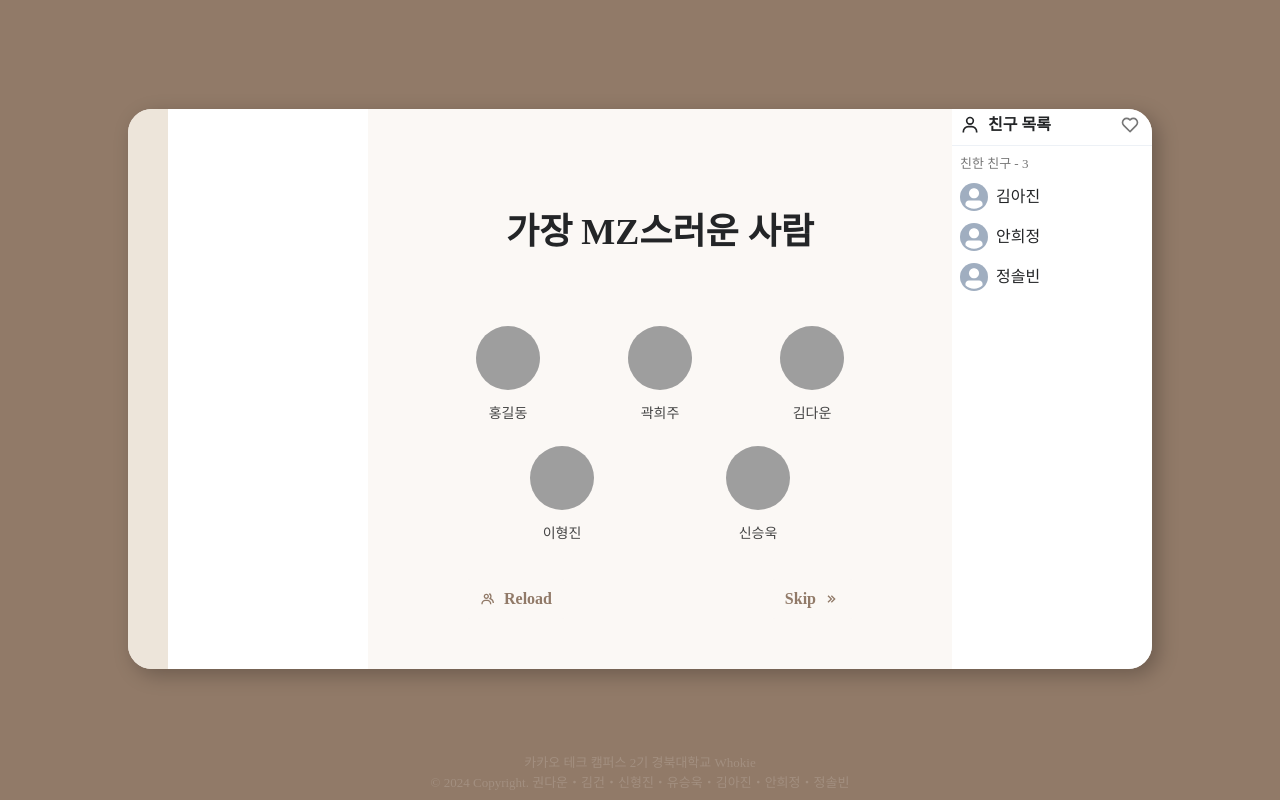
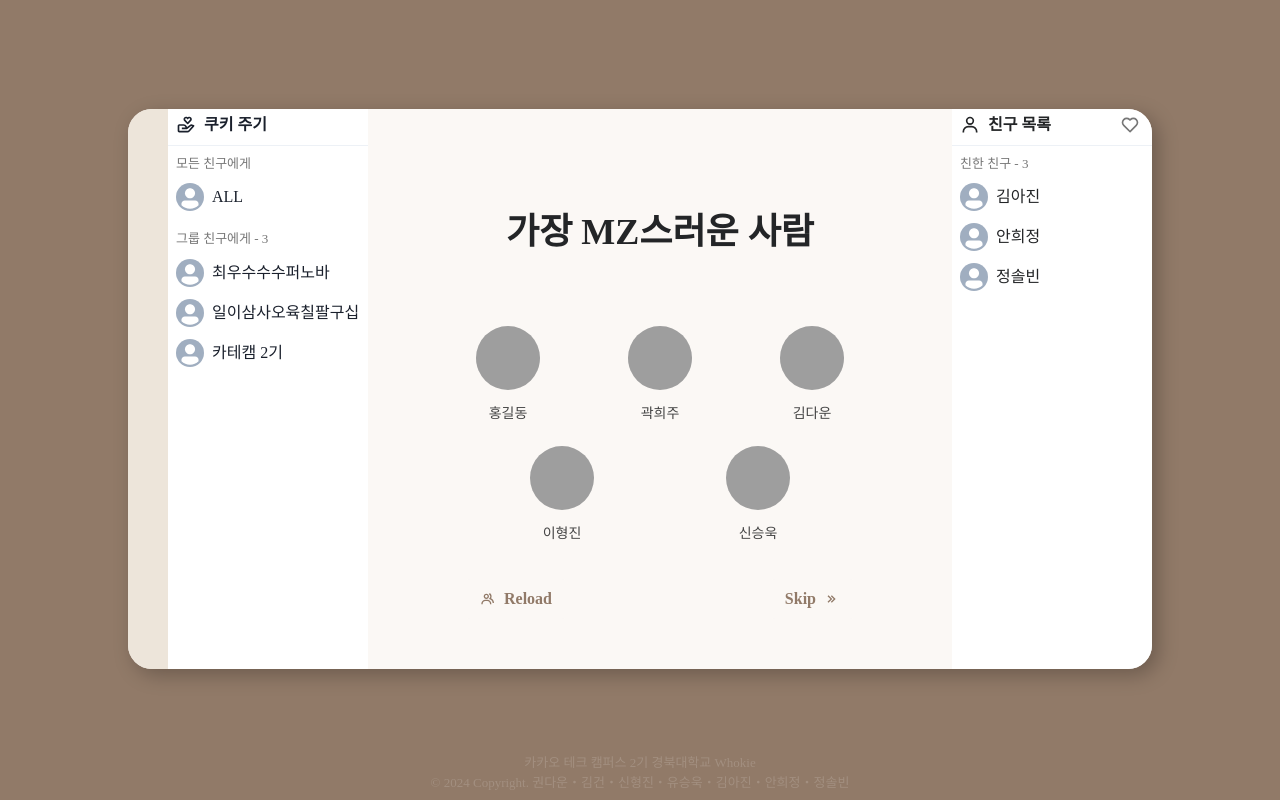
Before and after one commit to kakao-tech-campus-2nd-step3/Team6_FE, a React (Vite) app: page / in a window 1280 px wide. Built offline with nearby package versions, Linux system fonts and the light colour scheme; grey boxes are pictures that could not be loaded; a web font is replaced by a local one.

Commit message:
Feat(group): 그룹 섹션 UI 추가

```diff
--- /dev/null
+++ b/src/components/features/Layout/GroupSection/GroupHeader/index.tsx
@@ -0,0 +1,14 @@
+import { BiDonateHeart } from 'react-icons/bi'
+
+import { Flex, HStack, Text } from '@chakra-ui/react'
+
+export const GroupHeader = () => {
+  return (
+    <Flex alignItems="center" justifyContent="space-between" paddingRight={3}>
+      <HStack padding={2} paddingY={1}>
+        <BiDonateHeart size={20} />
+        <Text fontWeight="bold">쿠키 주기</Text>
+      </HStack>
+    </Flex>
+  )
+}
--- /dev/null
+++ b/src/components/features/Layout/GroupSection/GroupList/index.tsx
@@ -0,0 +1,41 @@
+import { Avatar, Flex, HStack, Text } from '@chakra-ui/react'
+
+import { Group } from '@/types'
+
+interface GroupListProps {
+  groups: Group[]
+}
+
+export const GroupList = ({ groups }: GroupListProps) => {
+  return (
+    <Flex
+      flexDirection="column"
+      alignItems="start"
+      paddingX={2}
+      overflowY="scroll"
+      maxHeight="32rem"
+      gap={2}
+    >
+      <Flex flexDirection="column">
+        <Text fontSize="small" color="text_detail" paddingY={1}>
+          모든 친구에게
+        </Text>
+        <HStack paddingY={1.5}>
+          <Avatar width={7} height={7} />
+          <Text>ALL</Text>
+        </HStack>
+      </Flex>
+      <Flex flexDirection="column">
+        <Text fontSize="small" color="text_detail" paddingY={1}>
+          그룹 친구에게 - {groups.length}
+        </Text>
+        {groups.map((group) => (
+          <HStack key={group.groupdId} paddingY={1.5}>
+            <Avatar width={7} height={7} src={group.groupdImageUrl} />
+            <Text>{group.groupName}</Text>
+          </HStack>
+        ))}
+      </Flex>
+    </Flex>
+  )
+}
--- a/src/components/features/Layout/GroupSection/index.tsx
+++ b/src/components/features/Layout/GroupSection/index.tsx
@@ -1,5 +1,44 @@
-import { Box } from '@chakra-ui/react'
+import { Divider, Flex } from '@chakra-ui/react'
+
+import { GroupHeader } from './GroupHeader'
+import { GroupList } from './GroupList'
 
 export const GroupSection = () => {
-  return <Box background="white" width="200px" height="full" />
+  return (
+    <Flex
+      flexDirection="column"
+      background="white"
+      width="200px"
+      height="full"
+      gap={1}
+    >
+      <GroupHeader />
+      <Divider />
+      <GroupList groups={mockGroupList} />
+    </Flex>
+  )
 }
+
+const mockGroupList = [
+  {
+    groupdId: 1,
+    groupName: '최우수수수퍼노바',
+    groupdImageUrl: '',
+    groupDescription: '안녕하세요',
+    groupMemberCount: 10,
+  },
+  {
+    groupdId: 2,
+    groupName: '일이삼사오육칠팔구십',
+    groupdImageUrl: '',
+    groupDescription: '안녕하세요',
+    groupMemberCount: 10,
+  },
+  {
+    groupdId: 3,
+    groupName: '카테캠 2기',
+    groupdImageUrl: '',
+    groupDescription: '안녕하세요',
+    groupMemberCount: 10,
+  },
+]
```
Also changed, not shown: src/types/index.ts (+8 -0 lines).
